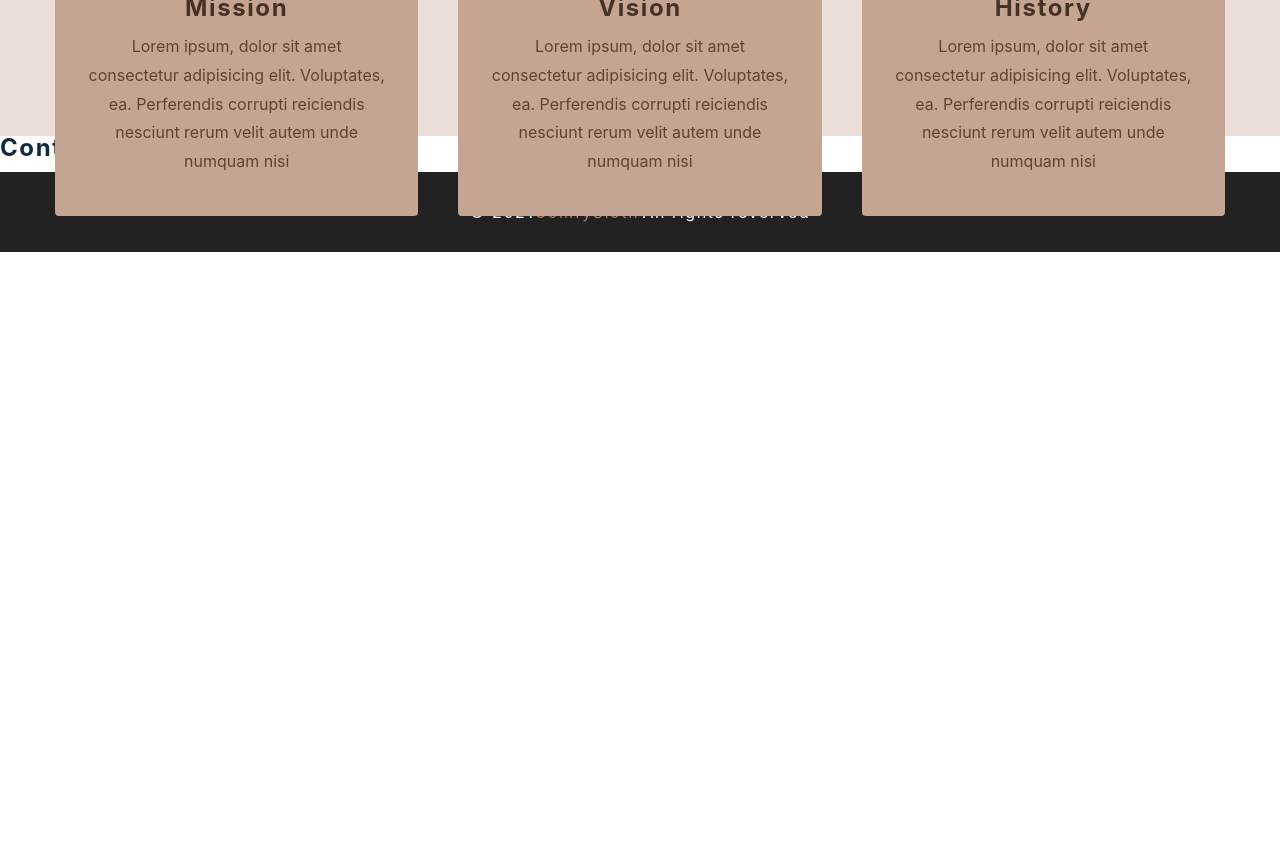
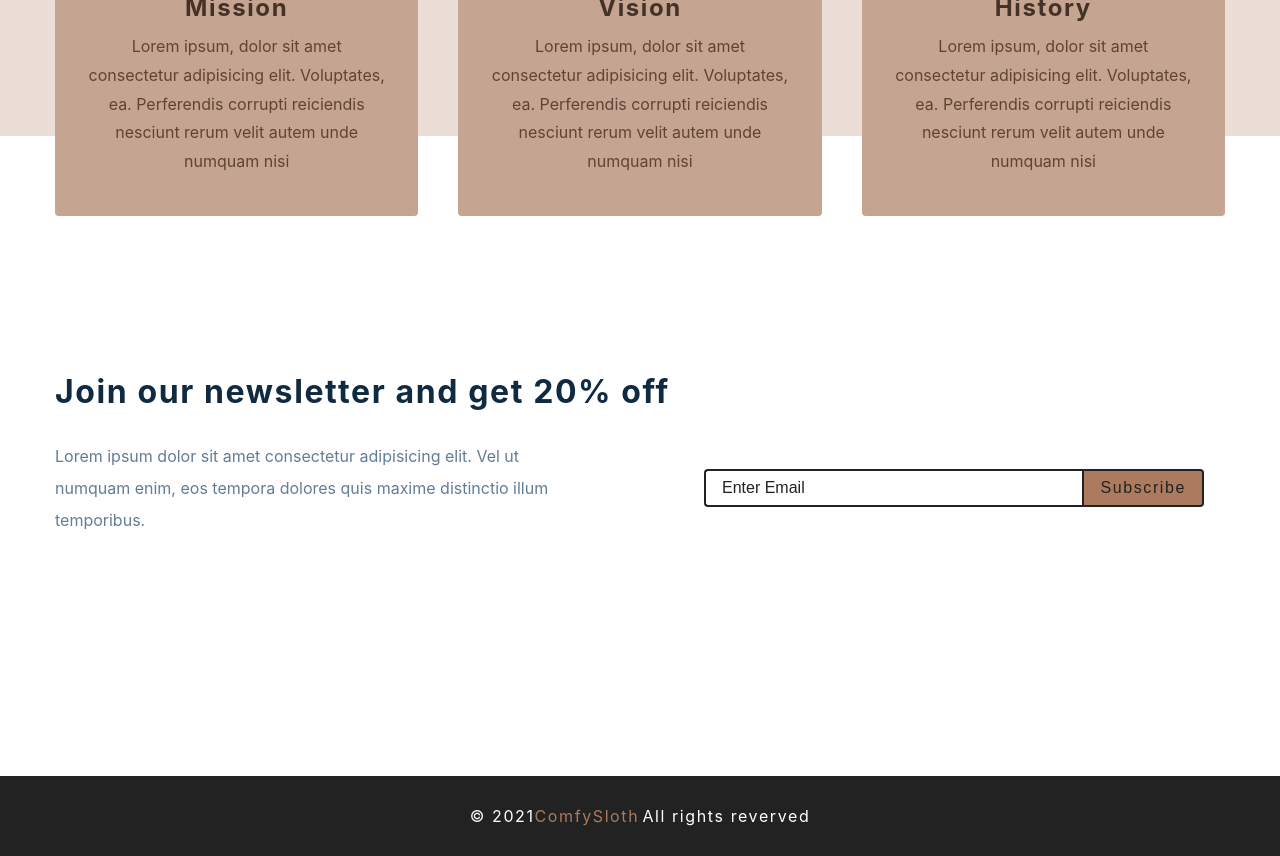
Before and after one commit to withpassion1022/Compy-Sloth, a React (Create React App) app: page / in a window 1280 px wide. Shown: the part 1200-2056 px from the top of the page. Before the commit the page ends 1452 px from the top, so only its background shows below. Built offline with nearby package versions, Linux system fonts and the light colour scheme.

Commit message:
add contact section to Homepage

```diff
--- a/src/components/Contact.js
+++ b/src/components/Contact.js
@@ -1,9 +1,26 @@
-import React from 'react'
-import styled from 'styled-components'
+import React from 'react';
+import styled from 'styled-components';
 
 const Contact = () => {
-  return <h4>contact section</h4>
-}
+  return (
+    <Wrapper>
+      <div className="section-center">
+        <h3>Join our newsletter and get 20% off</h3>
+        <div className="content">
+          <p>
+            Lorem ipsum dolor sit amet consectetur adipisicing elit. Vel ut
+            numquam enim, eos tempora dolores quis maxime distinctio illum
+            temporibus.
+          </p>
+          <form className="contact-form">
+            <input type="text" className='form-input' placeholder='enter email'/>
+            <button type="submit" className='submit-btn'>subscribe</button>
+          </form>
+        </div>
+      </div>
+    </Wrapper>
+  );
+};
 const Wrapper = styled.section`
   padding: 5rem 0;
   h3 {
@@ -67,6 +84,6 @@
   @media (min-width: 1280px) {
     padding: 15rem 0;
   }
-`
+`;
 
-export default Contact
+export default Contact;
```
